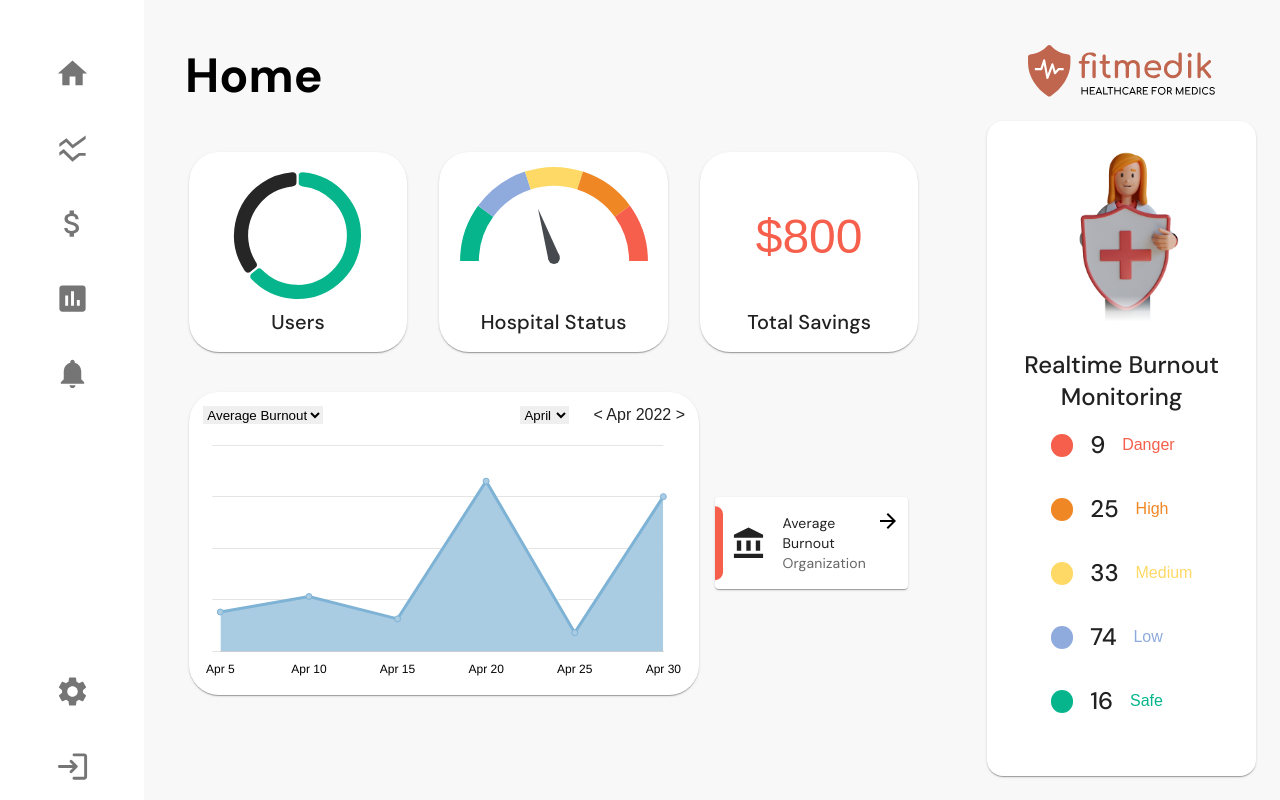
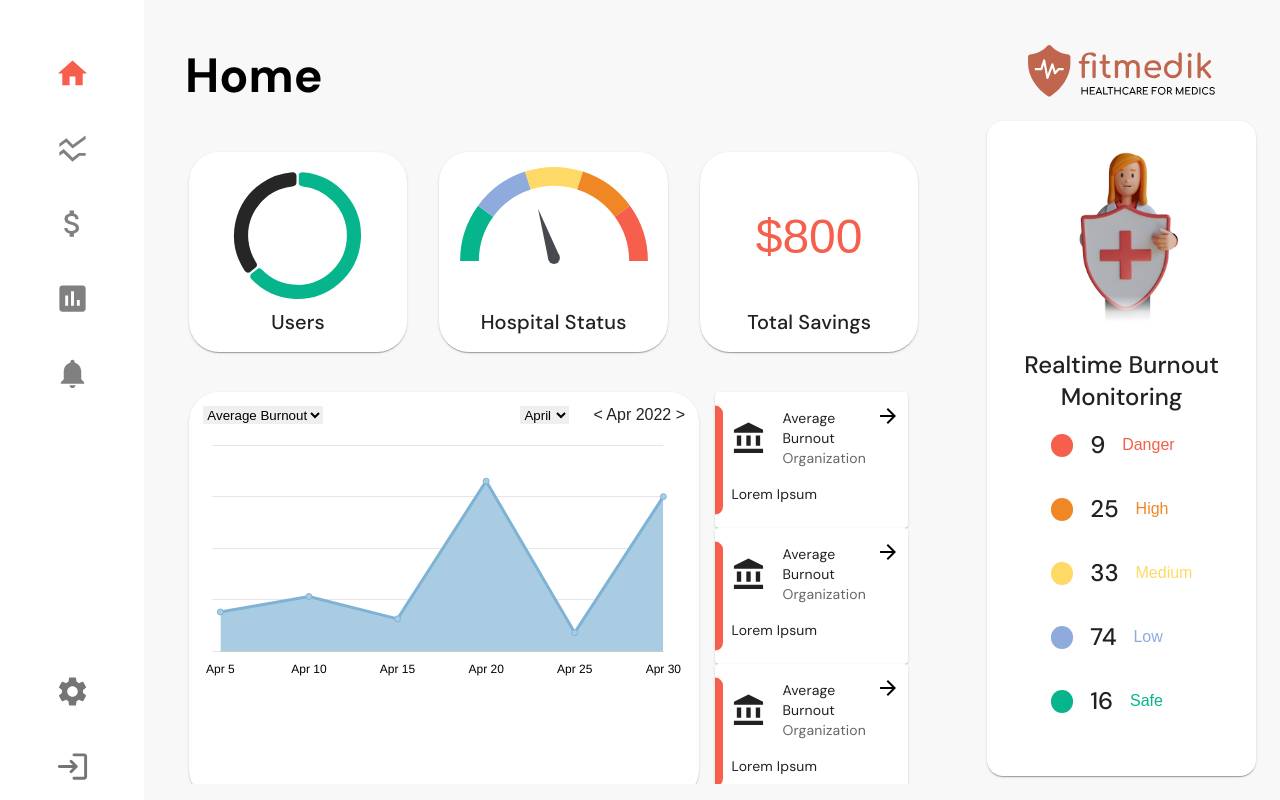
Before and after one commit to ronitsahu09/Fitmedik, a React (Create React App) app in the folder client/: page / in a window 1280 px wide. Built offline with nearby package versions, Linux system fonts and the light colour scheme.

Commit message:
activePage

```diff
--- a/client/src/Components/HomePage/Home.jsx
+++ b/client/src/Components/HomePage/Home.jsx
@@ -102,15 +102,34 @@ export default function Home({ props }) {
                 <TrendGraph />
               </Paper>
 
-              <Box alignSelf="center" flex={1}>
+              <Stack justifyContent="space-between" flex={1}>
                 <NewNotification
                   props={{
                     title: "Average Burnout",
                     subHeading: "Organization",
                     staus: "alert",
+                    content: "Lorem Ipsum"
                   }}
                 />
-              </Box>
+
+                <NewNotification
+                  props={{
+                    title: "Average Burnout",
+                    subHeading: "Organization",
+                    staus: "alert",
+                    content: "Lorem Ipsum"
+                  }}
+                />
+
+                <NewNotification
+                  props={{
+                    title: "Average Burnout",
+                    subHeading: "Organization",
+                    staus: "alert",
+                    content: "Lorem Ipsum"
+                  }}
+                />
+              </Stack>
             </Stack>
 
             <Box sx={{ height: 5 }}></Box>
--- a/client/src/Components/LeftSidebar/LeftSidebar.jsx
+++ b/client/src/Components/LeftSidebar/LeftSidebar.jsx
@@ -10,7 +10,7 @@ import {
 import { Box, IconButton, Stack, Tooltip } from "@mui/material";
 import Zoom from "@mui/material/Zoom";
 
-import { Link } from "react-router-dom";
+import { Link, NavLink } from "react-router-dom";
 
 import { leftSidebar } from "./Styles";
 
@@ -23,67 +23,100 @@ export default function LeftSidebar() {
       }}
     >
       <Stack gap={3}>
-        <Box component={Link} to="/">
         <Tooltip
           title="Home"
           placement="right-start"
           TransitionComponent={Zoom}
           arrow
         >
-            <IconButton>
+          <Box
+            component={NavLink}
+            style={({ isActive }) =>
+              isActive ? { color: "#f55f4b" } : { color: "grey" }
+            }
+            to="/"
+          >
+            <IconButton sx={{ color: "inherit" }}>
               <Home fontSize="large" />
             </IconButton>
+          </Box>
         </Tooltip>
-        </Box>
-        <Box component={Link} to="/analytics">
+
         <Tooltip
           title="Analytics"
           placement="right-start"
           TransitionComponent={Zoom}
           arrow
         >
-            <IconButton>
+          <Box
+            component={NavLink}
+            style={({ isActive }) =>
+              isActive ? { color: "#f55f4b" } : { color: "grey" }
+            }
+            to="/analytics"
+          >
+            <IconButton sx={{ color: "inherit" }}>
               <SsidChart fontSize="large" />
             </IconButton>
+          </Box>
         </Tooltip>
-        </Box>
 
-        <Box component={Link} to="/costsavings">
         <Tooltip
           title="Cost Savings"
           placement="right-start"
           TransitionComponent={Zoom}
           arrow
         >
-            <IconButton>
+          <Box
+            component={NavLink}
+            style={({ isActive }) =>
+              isActive ? { color: "#f55f4b" } : { color: "grey" }
+            }
+            to="/costsavings"
+          >
+            <IconButton sx={{ color: "inherit" }}>
               <AttachMoney fontSize="large" />
             </IconButton>
+          </Box>
         </Tooltip>
-        </Box>
-        <Box component={Link} to="/surveyresults">
+
         <Tooltip
           title="MBI Results"
           placement="right-start"
           TransitionComponent={Zoom}
           arrow
         >
-            <IconButton>
+          <Box
+            component={NavLink}
+            style={({ isActive }) =>
+              isActive ? { color: "#f55f4b" } : { color: "grey" }
+            }
+            to="/surveyresults"
+          >
+            <IconButton sx={{ color: "inherit" }}>
               <Poll fontSize="large" />
             </IconButton>
+          </Box>
         </Tooltip>
-        </Box>
-        <Box component={Link} to="/notifications">
+
         <Tooltip
           title="Notifications"
           placement="right-start"
           TransitionComponent={Zoom}
           arrow
         >
-            <IconButton>
+          <Box
+            component={NavLink}
+            style={({ isActive }) =>
+              isActive ? { color: "#f55f4b" } : { color: "grey" }
+            }
+            to="/notifications"
+          >
+            <IconButton sx={{ color: "inherit" }}>
               <Notifications fontSize="large" />
             </IconButton>
+          </Box>
         </Tooltip>
-        </Box>
       </Stack>
 
       <Stack gap={3}>
--- a/client/src/Components/Styles_&_Components/Components.js
+++ b/client/src/Components/Styles_&_Components/Components.js
@@ -198,7 +198,7 @@ export function NotificationCard({ props }) {
 }
 
 export function NewNotification({ props }) {
-  const { status, title, subHeading } = props;
+  const { status, title, subHeading, content } = props;
 
   return (
     <Card
@@ -229,6 +229,12 @@ export function NewNotification({ props }) {
         title={title}
         subheader={subHeading}
       />
+
+      <CardContent sx={{ pt: 0, pb: 0 }}>
+        <Typography variant="body2" component="div">
+          {content}
+        </Typography>
+      </CardContent>
     </Card>
   );
 }
```
Lines whose indentation alone changed are shown as unchanged.
